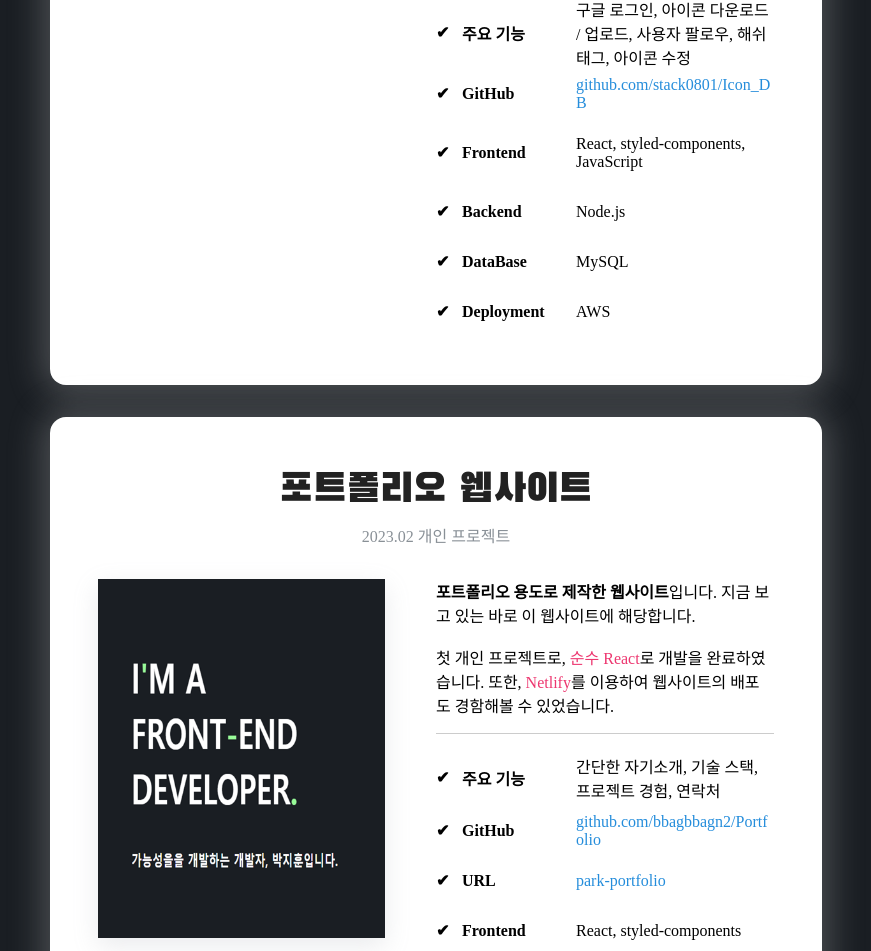
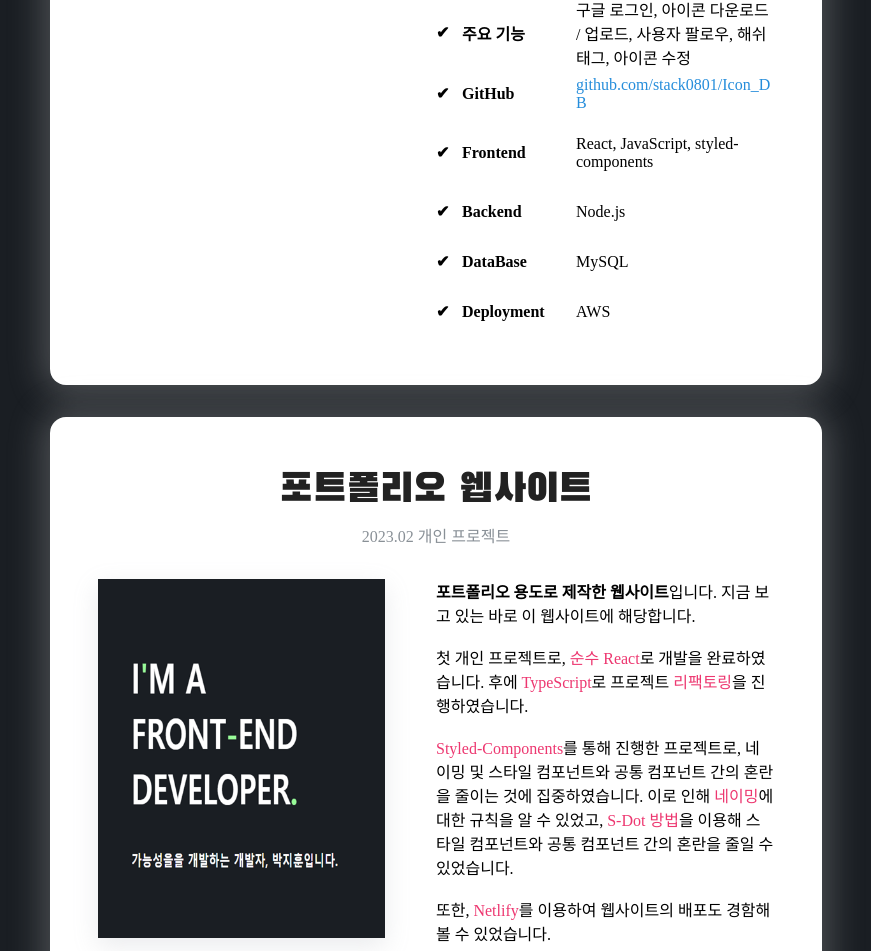
Before and after one commit to bbagbbagn2/PJH-Portfolio, a React (Create React App) app: page / in a window 1280 px wide. Shown: the part 2853-3804 px from the top of the page, without its empty margins (204-1075 px from the left). Built offline with nearby package versions, Linux system fonts and the light colour scheme.

Commit message:
fix(프로젝트 변수 네이밍 변경)

```diff
--- a/src/pages/Work/Work.tsx
+++ b/src/pages/Work/Work.tsx
@@ -19,19 +19,19 @@ import '../../assets/font/Font.css';
 export default function Work(): JSX.Element {
 
     return (
-        <Container>
+        <WorkPageSection>
             <PortfolioTitle titleNumber="02" titleText="PORTFOLIO" />
-            <WorkContainer>
-                <WorkWrapper>
-                    <ProjectTitle>ICON_DB</ProjectTitle>
-                    <ProjectSubTitle>2022.03 ~ 2022.06 팀 프로젝트(FE2, BE1)</ProjectSubTitle>
-                    <ProjectWrapper>
-                        <SliderContainer>
+            <WorkPageBox>
+                <ProjectBox>
+                    <ProjectTitleParagraph>ICON_DB</ProjectTitleParagraph>
+                    <ProjectSubTitleParagraph>2022.03 ~ 2022.06 팀 프로젝트(FE2, BE1)</ProjectSubTitleParagraph>
+                    <ProjectCol>
+                        <SliderBox>
                             <CarouselProvider
                                 naturalSlideWidth={100}
                                 naturalSlideHeight={125}
                                 totalSlides={6}>
-                        <SliderImageWrapper>
+                                <SliderImageBox>
                                     <Slider>
                                         <Slide index={0}><SliderImage src={Main} /></Slide>
                                         <Slide index={1}><SliderImage src={Posting} /></Slide>
@@ -40,174 +40,180 @@ export default function Work(): JSX.Element {
                                         <Slide index={4}><SliderImage src={SignUp} /></Slide>
                                         <Slide index={5}><SliderImage src={Profile} /></Slide>
                                     </Slider>
-                        </SliderImageWrapper>
-                        <ButtonWrapper>
+                                </SliderImageBox>
+                                <ButtonCol>
                                     <ButtonBack><BsArrowLeftCircle size="40" /></ButtonBack>
                                     <ButtonNext><BsArrowRightCircle size="40" /></ButtonNext>
-                        </ButtonWrapper>
+                                </ButtonCol>
                             </CarouselProvider>
-                       </SliderContainer>
-                        <ExplanationWrapper>
-                            <Explanation>
+                        </SliderBox>
+                        <DetailBox>
+                            <ExplanationBox>
                                 <b>필요한 아이콘을 무료로 다운로드 할 수 있는 웹 사이트</b>
                                 <span>
                                     입니다. 뿐만 아니라, 웹 사이트 내에서 아이콘을 수정하여 사용자에게 최적의 아이콘을 제공하는 것을 목적으로 합니다.
                                     <br /><br />
-                                    처음으로 <SpanColor color='#ED3770'>Git</SpanColor>을 활용하여 다른 사람들과의 협업을 했습니다.
-                                    <SpanColor color='#ED3770'> HTML, CSS, JavaScript</SpanColor>와 함께 <SpanColor color='#ED3770'>React, CSS in JS</SpanColor>를 배우면서 웹 개발의 기본 지식을 쌓을 수 있었던 프로젝트입니다.
+                                    처음으로 <ExplanationSpan color='#ED3770'>Git</ExplanationSpan>을 활용하여 다른 사람들과의 협업을 했습니다.
+                                    <ExplanationSpan color='#ED3770'> HTML, CSS, JavaScript</ExplanationSpan>와 함께 <ExplanationSpan color='#ED3770'>React, CSS in JS</ExplanationSpan>를 배우면서 웹 개발의 기본 지식을 쌓을 수 있었던 프로젝트입니다.
                                     <br /><br />
-                                    <SpanColor color='#ED3770'>백엔드 개발자와 협업</SpanColor>하는 과정에 관해 많은 것을 배울 수 있었습니다.
-                                    필요한 명세 및 지식을 <SpanColor color='#ED3770'>Notion</SpanColor>을 통해 함께 공유하며 학습 할 수 있었습니다.
+                                    <ExplanationSpan color='#ED3770'>백엔드 개발자와 협업</ExplanationSpan>하는 과정에 관해 많은 것을 배울 수 있었습니다.
+                                    필요한 명세 및 지식을 <ExplanationSpan color='#ED3770'>Notion</ExplanationSpan>을 통해 함께 공유하며 학습 할 수 있었습니다.
                                     <br /><br />
-                                    UI & UX를 고민하며 스스로 디자인 하였고, 다자인 과정에서 <SpanColor color='#ED3770'>사용자 중심 인터페이스</SpanColor>의 중요성을 알았습니다.
+                                    UI & UX를 고민하며 스스로 디자인 하였고, 다자인 과정에서 <ExplanationSpan color='#ED3770'>사용자 중심 인터페이스</ExplanationSpan>의 중요성을 알았습니다.
                                 </span>
-                            </Explanation>
-                            <ListWrapper>
-                                <ListTitle>
+                            </ExplanationBox>
+                            <SummaryBox>
+                                <ListTitleBox>
                                     ✔<p>주요 기능</p>
-                                </ListTitle>
+                                </ListTitleBox>
                                 <div>
                                     구글 로그인, 아이콘 다운로드 / 업로드, 사용자 팔로우, 해쉬태그, 아이콘 수정
                                 </div>
-                            </ListWrapper>
-                            <ListWrapper>
-                                <ListTitle>
+                            </SummaryBox>
+                            <SummaryBox>
+                                <ListTitleBox>
                                     ✔<p>GitHub</p>
-                                </ListTitle>
+                                </ListTitleBox>
                                 <div>
                                     <GithubLink href="https://github.com/stack0801/Icon_DB">github.com/stack0801/Icon_DB</GithubLink>
                                 </div>
-                            </ListWrapper>
-                            <ListWrapper>
-                                <ListTitle>
+                            </SummaryBox>
+                            <SummaryBox>
+                                <ListTitleBox>
                                     ✔<p>Frontend</p>
-                                </ListTitle>
+                                </ListTitleBox>
                                 <div>
-                                    <p>React, styled-components, JavaScript</p>
+                                    <p>React, JavaScript, styled-components </p>
                                 </div>
-                            </ListWrapper>
-                            <ListWrapper>
-                                <ListTitle>
+                            </SummaryBox>
+                            <SummaryBox>
+                                <ListTitleBox>
                                     ✔<p>Backend</p>
-                                </ListTitle>
+                                </ListTitleBox>
                                 <div>
                                     <p>Node.js</p>
                                 </div>
-                            </ListWrapper>
-                            <ListWrapper>
-                                <ListTitle>
+                            </SummaryBox>
+                            <SummaryBox>
+                                <ListTitleBox>
                                     ✔<p>DataBase</p>
-                                </ListTitle>
+                                </ListTitleBox>
                                 <div>
                                     <p>MySQL</p>
                                 </div>
-                            </ListWrapper>
-                            <ListWrapper>
-                                <ListTitle>
+                            </SummaryBox>
+                            <SummaryBox>
+                                <ListTitleBox>
                                     ✔<p>Deployment</p>
-                                </ListTitle>
+                                </ListTitleBox>
                                 <div>
                                     <p>AWS</p>
                                 </div>
-                            </ListWrapper>
-                        </ExplanationWrapper>
-                    </ProjectWrapper>
-                </WorkWrapper>
-            </WorkContainer>
-            <WorkContainer>
-                <WorkWrapper>
-                    <ProjectTitle>포트폴리오 웹사이트</ProjectTitle>
-                    <ProjectSubTitle>2023.02 개인 프로젝트</ProjectSubTitle>
-                    <ProjectWrapper>
-                    <SliderContainer>
+                            </SummaryBox>
+                        </DetailBox>
+                    </ProjectCol>
+                </ProjectBox>
+            </WorkPageBox>
+            <WorkPageBox>
+                <ProjectBox>
+                    <ProjectTitleParagraph>포트폴리오 웹사이트</ProjectTitleParagraph>
+                    <ProjectSubTitleParagraph>2023.02 개인 프로젝트</ProjectSubTitleParagraph>
+                    <ProjectCol>
+                        <SliderBox>
                             <CarouselProvider
                                 naturalSlideWidth={100}
                                 naturalSlideHeight={125}
                                 totalSlides={4}>
-                        <SliderImageWrapper>
+                                <SliderImageBox>
                                     <Slider>
                                         <Slide index={0}><SliderImage src={About} /></Slide>
                                         <Slide index={1}><SliderImage src={Skills} /></Slide>
                                         <Slide index={2}><SliderImage src={Portfolio} /></Slide>
                                         <Slide index={3}><SliderImage src={Contact} /></Slide>
                                     </Slider>
-                        </SliderImageWrapper>
-                        <ButtonWrapper>
+                                </SliderImageBox>
+                                <ButtonCol>
                                     <ButtonBack><BsArrowLeftCircle size="40" /></ButtonBack>
                                     <ButtonNext><BsArrowRightCircle size="40" /></ButtonNext>
-                        </ButtonWrapper>
+                                </ButtonCol>
                             </CarouselProvider>
-                       </SliderContainer>
-                        <ExplanationWrapper>
-                            <Explanation>
+                        </SliderBox>
+                        <DetailBox>
+                            <ExplanationBox>
                                 <b>포트폴리오 용도로 제작한 웹사이트</b>
                                 <span>
                                     입니다. 지금 보고 있는 바로 이 웹사이트에 해당합니다.
                                     <br /><br />
-                                    첫 개인 프로젝트로, <SpanColor color='#ED3770'>순수 React</SpanColor>로 개발을 완료하였습니다.
-                                    또한, <SpanColor color='#ED3770'>Netlify</SpanColor>를 이용하여 웹사이트의 배포도 경함해볼 수 있었습니다.
+                                    첫 개인 프로젝트로, <ExplanationSpan color='#ED3770'>순수 React</ExplanationSpan>로 개발을 완료하였습니다.
+                                    후에 <ExplanationSpan color='#ED3770'>TypeScript</ExplanationSpan>로 프로젝트 <ExplanationSpan color='#ED3770'>리팩토링</ExplanationSpan>을 진행하였습니다.
+                                    <br /><br />
+                                    <ExplanationSpan color='#ED3770'>Styled-Components</ExplanationSpan>를 통해 진행한 프로젝트로,
+                                    네이밍 및 스타일 컴포넌트와 공통 컴포넌트 간의 혼란을 줄이는 것에 집중하였습니다.
+                                    이로 인해 <ExplanationSpan color='#ED3770'>네이밍</ExplanationSpan>에 대한 규칙을 알 수 있었고, <ExplanationSpan color='#ED3770'>S-Dot 방법</ExplanationSpan>을 이용해 스타일 컴포넌트와 공통 컴포넌트 간의 혼란을 줄일 수 있었습니다.
+                                    <br /><br />
+                                    또한, <ExplanationSpan color='#ED3770'>Netlify</ExplanationSpan>를 이용하여 웹사이트의 배포도 경함해볼 수 있었습니다.
                                 </span>
-                            </Explanation>
-                            <ListWrapper>
-                                <ListTitle>
+                            </ExplanationBox>
+                            <SummaryBox>
+                                <ListTitleBox>
                                     ✔<p>주요 기능</p>
-                                </ListTitle>
+                                </ListTitleBox>
                                 <div>
-                                    간단한 자기소개, 기술 스택, 프로젝트 경험, 연락처
+                                    간단한 자기소개, 기술 스택, 프로젝트, 연락처
                                 </div>
-                            </ListWrapper>
-                            <ListWrapper>
-                                <ListTitle>
+                            </SummaryBox>
+                            <SummaryBox>
+                                <ListTitleBox>
                                     ✔<p>GitHub</p>
-                                </ListTitle>
+                                </ListTitleBox>
                                 <div>
-                                    <GithubLink href="https://github.com/bbagbbagn2/Portfolio">github.com/bbagbbagn2/Portfolio</GithubLink>
+                                    <GithubLink href="https://github.com/bbagbbagn2/Portfolio">github.com/bbagbbagn2/JH Portfolio</GithubLink>
                                 </div>
-                            </ListWrapper>
-                            <ListWrapper>
-                                <ListTitle>
+                            </SummaryBox>
+                            <SummaryBox>
+                                <ListTitleBox>
                                     ✔<p>URL</p>
-                                </ListTitle>
+                                </ListTitleBox>
                                 <div>
-                                    <GithubLink href="https://parkproject.netlify.app/">park-portfolio</GithubLink>
+                                    <GithubLink href="https://parkproject.netlify.app/">JH Portfolio</GithubLink>
                                 </div>
-                            </ListWrapper>
-                            <ListWrapper>
-                                <ListTitle>
+                            </SummaryBox>
+                            <SummaryBox>
+                                <ListTitleBox>
                                     ✔<p>Frontend</p>
-                                </ListTitle>
+                                </ListTitleBox>
                                 <div>
-                                    <p>React, styled-components</p>
+                                    <p>React, TypeScript, styled-components</p>
                                 </div>
-                            </ListWrapper>
-                            <ListWrapper>
-                                <ListTitle>
+                            </SummaryBox>
+                            <SummaryBox>
+                                <ListTitleBox>
                                     ✔<p>Deployment</p>
-                                </ListTitle>
+                                </ListTitleBox>
                                 <div>
                                     <p>Netlify</p>
                                 </div>
-                            </ListWrapper>
-                        </ExplanationWrapper>
-                    </ProjectWrapper>
-                </WorkWrapper>
-            </WorkContainer>
-        </Container >
+                            </SummaryBox>
+                        </DetailBox>
+                    </ProjectCol>
+                </ProjectBox>
+            </WorkPageBox>
+        </WorkPageSection>
     );
 }
 
-const Container = styled.div`
+const WorkPageSection = styled.div`
     margin-top: 350px;
     height: 2100px;
 `;
 
-const WorkContainer = styled.div`
+const WorkPageBox = styled.div`
     box-sizing: border-box;
     display: grid;
     justify-items: center;
 `;
 
-const WorkWrapper = styled.div`
+const ProjectBox = styled.div`
     padding: 3rem;
     margin-bottom: 32px;
     width: 60%;
@@ -218,13 +224,13 @@ const WorkWrapper = styled.div`
     box-shadow: 0px 1px 35px 7px rgba(234,234,234,0.25);
 `;
 
-const SliderContainer = styled.div`
+const SliderBox = styled.div`
     width: 85%;
     position: relative;
     border-radius: 10px;
 `
 
-const SliderImageWrapper = styled.div`
+const SliderImageBox = styled.div`
     height: 100%;
     width: 100%;
     overflow: hidden;
@@ -238,25 +244,26 @@ const SliderImage = styled.img`
   transition: .2s;
 `;
 
-const ButtonWrapper = styled.div`
+const ButtonCol = styled.div`
     margin-top: 5%;
     display: grid;
     grid-template-columns: 1fr 1fr;
 `;
 
-const ProjectWrapper = styled.div`
+const ProjectCol = styled.div`
     display: grid;
     grid-template-columns: 1fr 1fr;
 `;
 
-const ProjectTitle = styled.div`
+const ProjectTitleParagraph = styled.p`
+    margin: 0;
     padding-bottom: 0.5rem;
     font-family: Black Han Sans;
     font-size: 2.5rem;
     color: #222;
 `;
 
-const ProjectSubTitle = styled.div`
+const ProjectSubTitleParagraph = styled.div`
     margin-bottom: 2rem;
     font-weight: 400;
     font-size: 1rem;
@@ -264,27 +271,27 @@ const ProjectSubTitle = styled.div`
     opacity: .8;
 `;
 
-const ExplanationWrapper = styled.div`
+const DetailBox = styled.div`
     display: grid;
 `;
 
-const Explanation = styled.div`
+const ExplanationBox = styled.div`
     padding-bottom: 1rem;
     margin-bottom: 1rem;
     border-bottom: 1px solid #CCC;
 `;
 
-const SpanColor = styled.span<{ color?: string }>`
+const ExplanationSpan = styled.span<{ color?: string }>`
     color: ${props => props.color};
 `;
 
-const ListWrapper = styled.div`
+const SummaryBox = styled.div`
     display: grid;
     grid-template-columns: 140px 1fr;
     align-items: center;
 `;
 
-const ListTitle = styled.div`
+const ListTitleBox = styled.div`
     display: grid;
     grid-template-columns: 26px 1fr;
     align-items: center;
```
Lines whose indentation alone changed are shown as unchanged.
